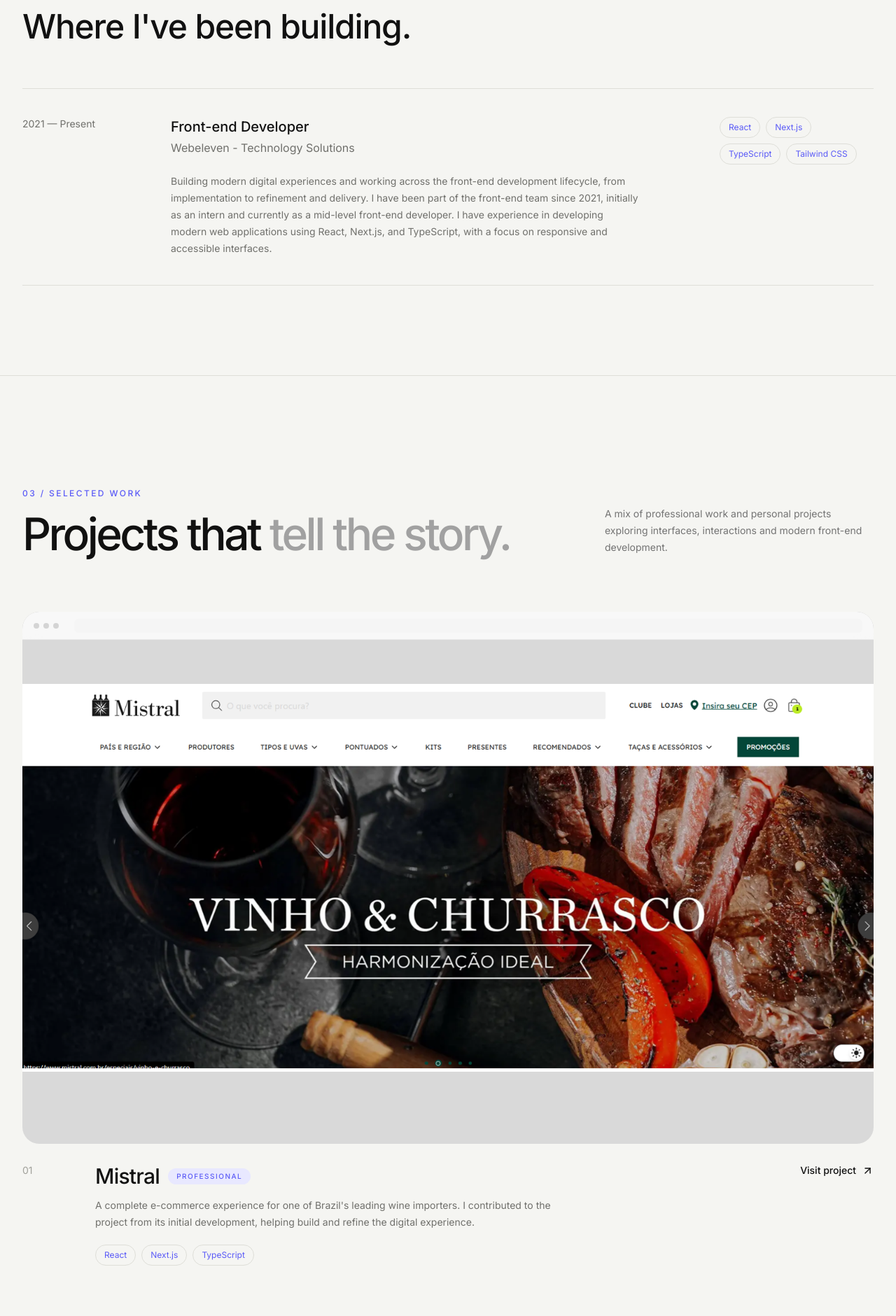
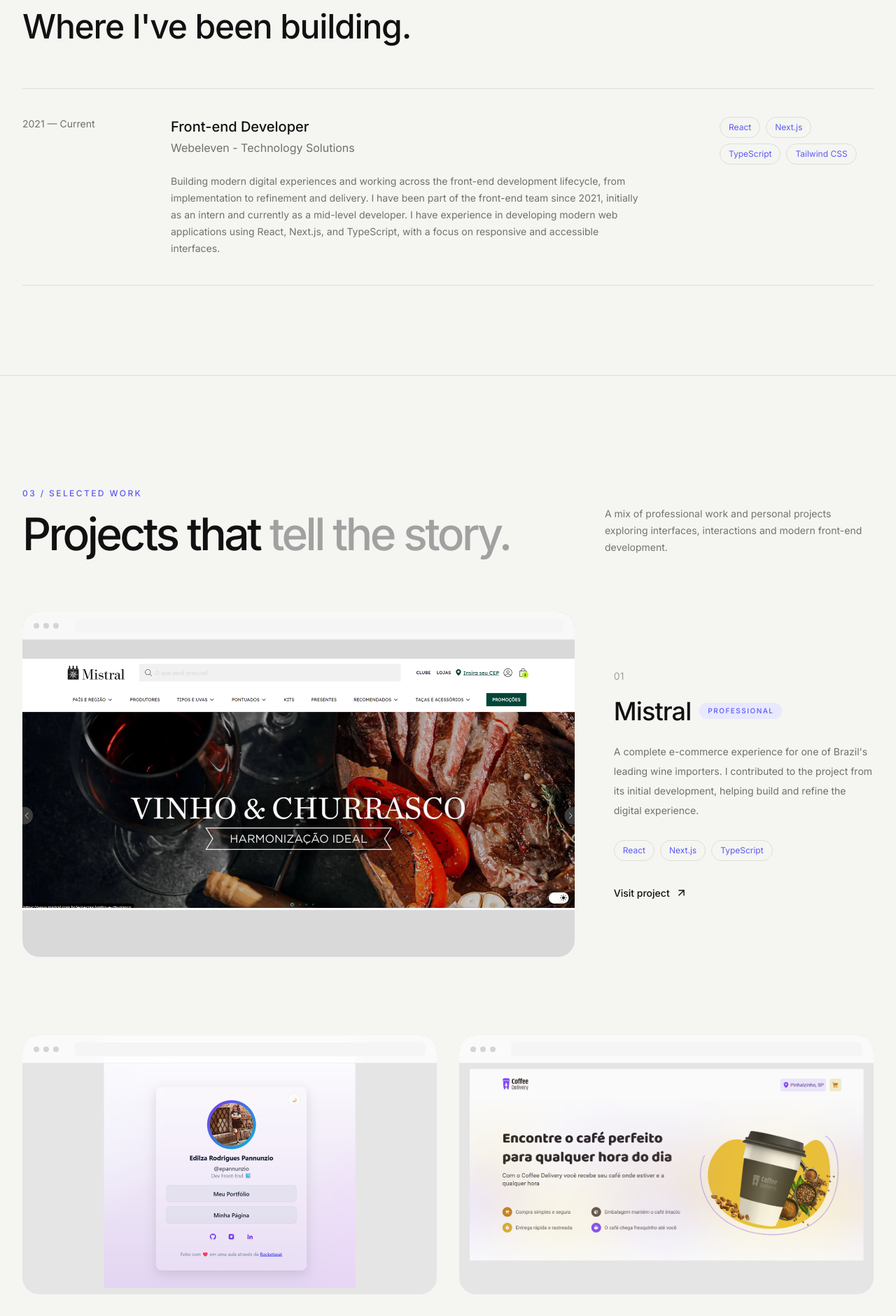
Before and after one commit to epannunzio/edilza-portfolio, a Next.js app: page / in a window 1280 px wide. Shown: the part 1760-3640 px from the top of the page at 70% size. Built offline with nearby package versions, Linux system fonts and the light colour scheme.

Commit message:
ajustes no card mistral

```diff
--- a/src/components/Experience.tsx
+++ b/src/components/Experience.tsx
@@ -18,17 +18,21 @@ export default function Experience() {
         </div>
 
         <div className="border-t border-[color:var(--border)] dark:border-[color:var(--border)]">
-          {experience.map((item) => (
-            <article
-              key={`${item.company}-${item.period}`}
-              className="grid gap-8 border-b border-[color:var(--border)] dark:border-[color:var(--border)] py-10 md:grid-cols-[180px_1fr_220px]"
-            >
-              <p className="text-sm text-[color:var(--muted)] dark:text-[color:var(--subtle)]">{item.period}</p>
+          {experience.map((item) => {
+            const companyText = typeof item.company === 'string' ? item.company : item.company[lang];
+            const periodText = typeof item.period === 'string' ? item.period : item.period[lang];
 
-              <div>
+            return (
+              <article
+                key={`${companyText}-${periodText}`}
+                className="grid gap-8 border-b border-[color:var(--border)] dark:border-[color:var(--border)] py-10 md:grid-cols-[180px_1fr_220px]"
+              >
+                <p className="text-sm text-[color:var(--muted)] dark:text-[color:var(--subtle)]">{periodText}</p>
+
+                <div>
                 <h3 className="text-xl font-medium">{typeof item.role === 'string' ? item.role : item.role[lang]}</h3>
 
-                <p className="mt-1 text-[color:var(--muted)] dark:text-[color:var(--subtle)]">{typeof item.company === 'string' ? item.company : item.company[lang]}</p>
+                <p className="mt-1 text-[color:var(--muted)] dark:text-[color:var(--subtle)]">{companyText}</p>
 
                 <p className="mt-6 max-w-2xl text-sm leading-6 text-[color:var(--muted)] dark:text-[color:var(--subtle)]">
                   {typeof item.description === 'string' ? item.description : item.description[lang]}
@@ -39,16 +43,16 @@ export default function Experience() {
                 {item.technologies.map((technology) => (
                   <span
                     key={technology}
-                    className="rounded-full border border-[color:var(--border)] dark:border-[color:var(--border)] px-3 py-1.5 text-xs text-[#5B5BF7]"
+                    className="rounded-full border border-(--border) dark:border-(--border) px-3 py-1.5 text-xs text-[#5B5BF7]"
                   >
                     {technology}
                   </span>
                 ))}
               </div>
             </article>
-          ))}
+          )})}
         </div>
       </div>
     </section>
-  );
+  )
 }
--- a/src/components/LanguageProvider.tsx
+++ b/src/components/LanguageProvider.tsx
@@ -39,7 +39,7 @@ const translations: Record<Lang, Record<string, string>> = {
     featured_professional: "Professional",
     featured_personal: "Personal",
     visit_project: "Visit project",
-    github_cta: "Explore more on GitHub",
+    github_cta: "Explore more projects on GitHub",
     live_project: "Live project",
     contact_label: "Get in touch",
     contact_title: "Let's build something great together.",
@@ -86,7 +86,7 @@ const translations: Record<Lang, Record<string, string>> = {
     featured_professional: "Profissional",
     featured_personal: "Pessoal",
     visit_project: "Ver projeto",
-    github_cta: "Veja mais no GitHub",
+    github_cta: "Veja mais projetos no GitHub",
     live_project: "Projeto ao vivo",
     contact_label: "Fale comigo",
     contact_title: "Vamos construir algo incrível juntos.",
--- a/src/components/Projects.tsx
+++ b/src/components/Projects.tsx
@@ -101,44 +101,60 @@ export default function Projects() {
             href={featuredProject.url}
             target="_blank"
             rel="noopener noreferrer"
-            className="block"
+            className="grid gap-10 md:grid-cols-[minmax(0,1.7fr)_minmax(280px,0.8fr)] md:items-center lg:gap-14"
           >
+            {/* Mistral image */}
+            <div className="w-full">
               <ProjectPreview project={featuredProject} />
-
-            <div className="mt-7 grid gap-6 md:grid-cols-[80px_1fr_auto] md:items-start">
-              <div className="text-sm text-(--subtle)">
-                {featuredProject.number}
             </div>
 
-                  <div>
+            {/* Mistral information */}
+            <div className="flex flex-col">
+              {/* Number */}
+              <span className="text-sm text-(--subtle)">
+                {featuredProject.number}
+              </span>
+
+              {/* Title + professional badge */}
+              <div className="mt-5">
                 <div className="flex flex-wrap items-center gap-3">
-                  <h3 className="text-3xl font-medium tracking-tight text-(--foreground) dark:text-(--foreground)">
-                    {typeof featuredProject.title === 'string' ? featuredProject.title : featuredProject.title[lang]}
+                  <h3 className="text-3xl font-medium tracking-tight text-(--foreground) lg:text-4xl">
+                    {typeof featuredProject.title === "string"
+                      ? featuredProject.title
+                      : featuredProject.title[lang]}
                   </h3>
 
                   <span className="rounded-full bg-(--accent-light) px-3 py-1 text-[10px] font-medium uppercase tracking-[0.15em] text-[color:var(--accent)]">
-                    {featuredProject.professional ? t('featured_professional') : t('featured_personal')}
+                    {featuredProject.professional
+                      ? t("featured_professional")
+                      : t("featured_personal")}
                   </span>
                 </div>
+              </div>
 
-                <p className="mt-3 max-w-2xl text-sm leading-6 text-[color:var(--muted)] dark:text-[color:var(--subtle)]">
-                  {typeof featuredProject.description === 'string' ? featuredProject.description : featuredProject.description[lang]}
+              {/* Description */}
+              <p className="mt-6 max-w-md text-sm leading-7 text-(--muted) dark:text-(--subtle)">
+                {typeof featuredProject.description === "string"
+                  ? featuredProject.description
+                  : featuredProject.description[lang]}
               </p>
 
-                <div className="mt-5 flex flex-wrap gap-2">
+              {/* Technologies */}
+              <div className="mt-7 flex flex-wrap gap-2">
                 {featuredProject.technologies.map((technology) => (
                   <span
                     key={technology}
-                        className="rounded-full border border-[color:var(--border)] dark:border-[color:var(--border)] px-3 py-1.5 text-xs text-[#5B5BF7]"
+                    className="rounded-full border border-(--border) px-3 py-1.5 text-xs text-[#5B5BF7]"
                   >
                     {technology}
                   </span>
                 ))}
               </div>
-              </div>
 
-              <div className="flex items-center gap-2 text-sm font-medium">
-                {t('visit_project')}
+              {/* Visit project */}
+              <div className="mt-9 flex items-center gap-2 text-sm font-medium">
+                {t("visit_project")}
+
                 <ArrowUpRight
                   size={17}
                   className="transition-transform duration-300 group-hover:-translate-y-1 group-hover:translate-x-1"
--- a/src/data/experience.ts
+++ b/src/data/experience.ts
@@ -1,6 +1,9 @@
 export const experience = [
   {
-    period: "2021 — Present",
+    period: {
+      en: "2021 — Current",
+      pt: "2021 — Atual",
+    },
     company: {
       en: "Webeleven - Technology Solutions",
       pt: "Webeleven - Soluções tecnológicas",
@@ -10,8 +13,8 @@ export const experience = [
       pt: "Desenvolvedora Front-end",
     },
     description: {
-      en: "Building modern digital experiences and working across the front-end development lifecycle, from implementation to refinement and delivery. I have been part of the front-end team since 2021, initially as an intern and currently as a mid-level front-end developer. I have experience in developing modern web applications using React, Next.js, and TypeScript, with a focus on responsive and accessible interfaces.",
-      pt: "Construindo experiências digitais modernas e atuando em todo o ciclo de desenvolvimento front-end, da implementação ao refinamento e entrega. Atuo no time de frontend desde 2021, inicialmente como estagiária e atualmente como desenvolvedora frontend pleno. Tenho experiência em desenvolvimento de aplicações web modernas, utilizando React, Next.js e TypeScript, com foco em interfaces responsivas e acessíveis.",
+      en: "Building modern digital experiences and working across the front-end development lifecycle, from implementation to refinement and delivery. I have been part of the front-end team since 2021, initially as an intern and currently as a mid-level developer. I have experience in developing modern web applications using React, Next.js, and TypeScript, with a focus on responsive and accessible interfaces.",
+      pt: "Construindo experiências digitais modernas e atuando em todo o ciclo de desenvolvimento front-end, da implementação ao refinamento e entrega. Atuo no time de front-end desde 2021, inicialmente como estagiária e atualmente como desenvolvedora pleno. Tenho experiência em desenvolvimento de aplicações web modernas, utilizando React, Next.js e TypeScript, com foco em interfaces responsivas e acessíveis.",
     },
     technologies: ["React", "Next.js", "TypeScript", "Tailwind CSS"],
   },
```
Lines whose indentation alone changed are shown as unchanged.
